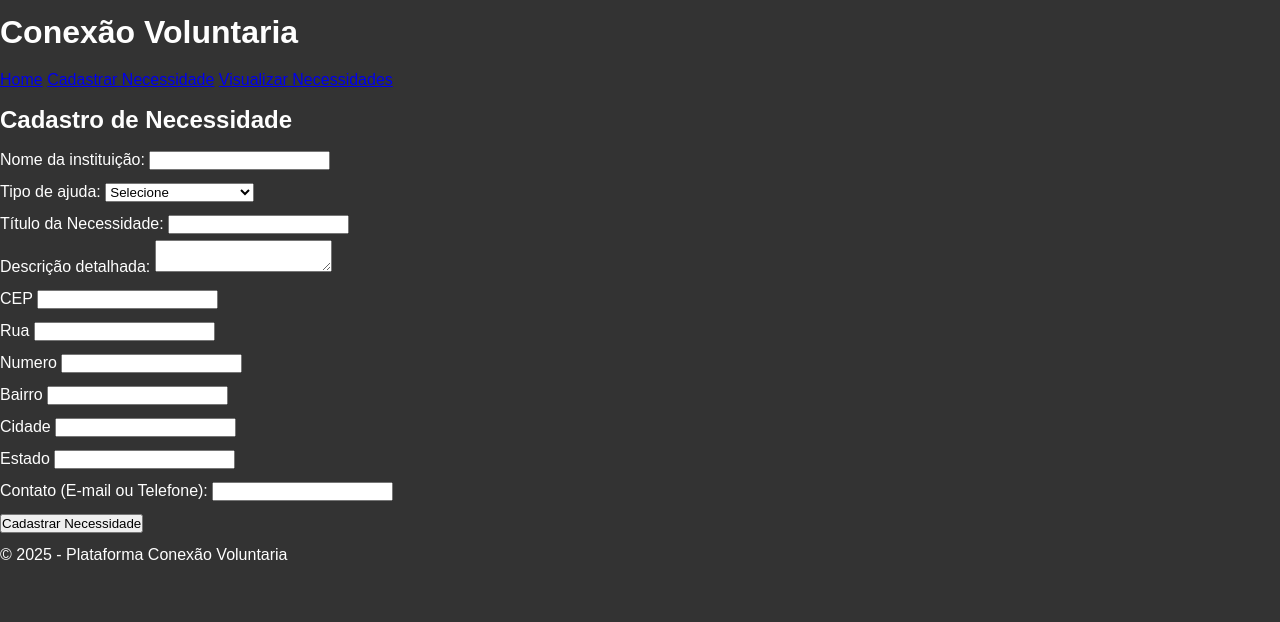
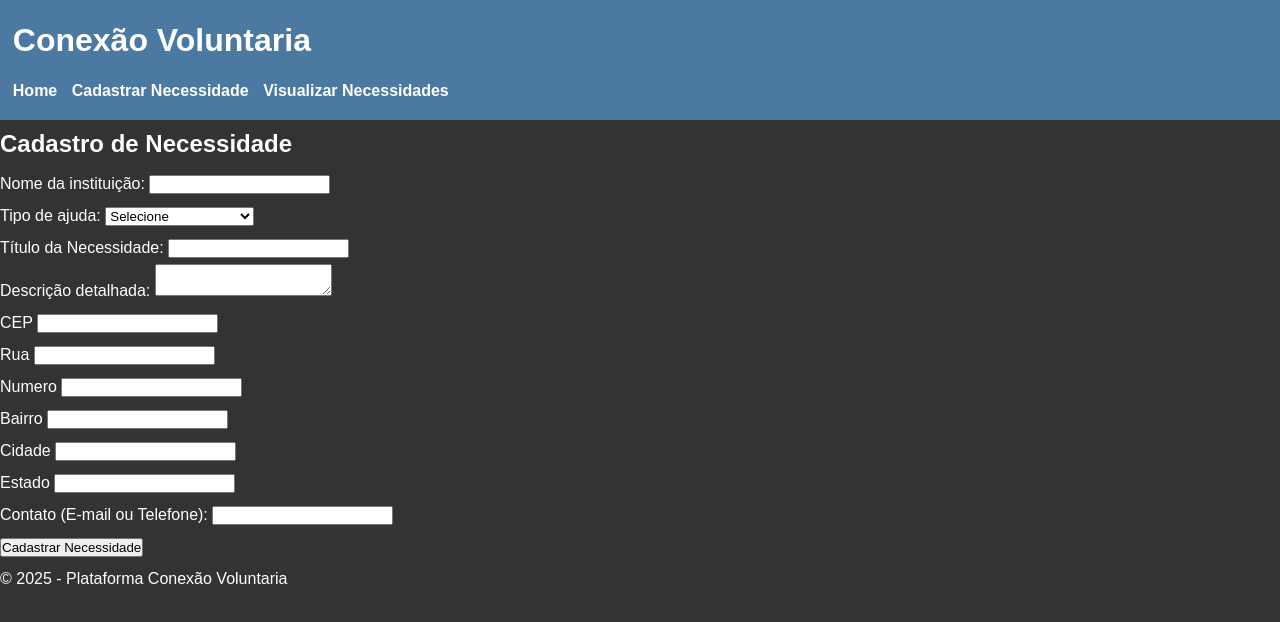
Before and after one commit to Borinees/ONG-Plataform, a plain HTML site: page cadastro.html in a window 1280 px wide. Drawn offline with Linux system fonts and the light colour scheme.

Commit message:
Header style
Finished stytling the header

```diff
--- a/style/cadastro.css
+++ b/style/cadastro.css
@@ -11,3 +11,22 @@ body{
     color: #fefefe;
     line-height: 2;
 }
+
+/*cabeçario*/
+header{
+    background-color: #4b79a1;
+    color: white;
+    padding: 0.8rem;
+    padding-top: 0.5rem;
+}
+
+header h1{
+    margin-bottom: 0.2rem;
+}
+
+nav a{
+    color: white;
+    margin: 0 10px 0 0; /*top right bottom left*/
+    text-decoration: none;
+    font-weight: bold;
+}
```
